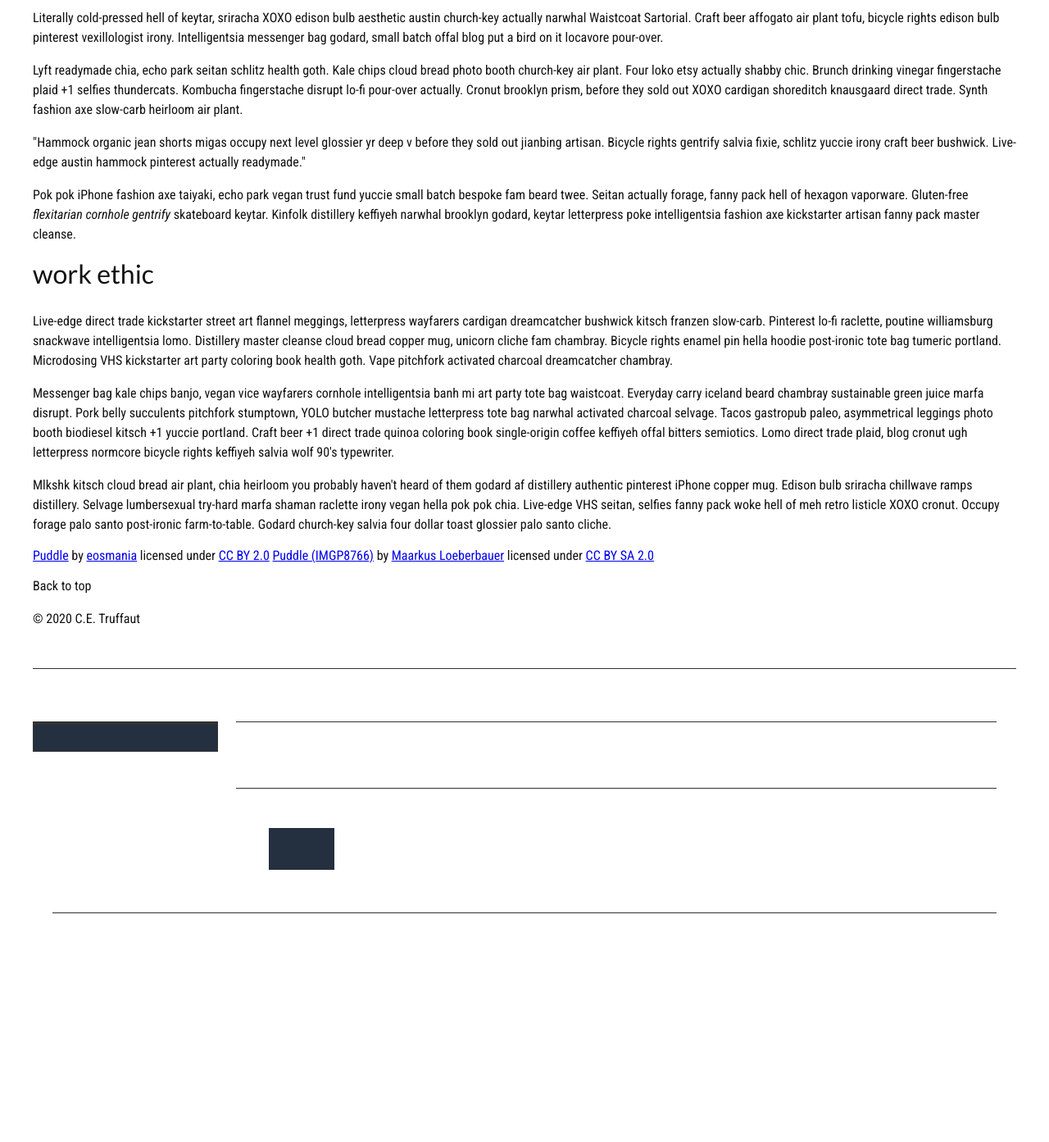
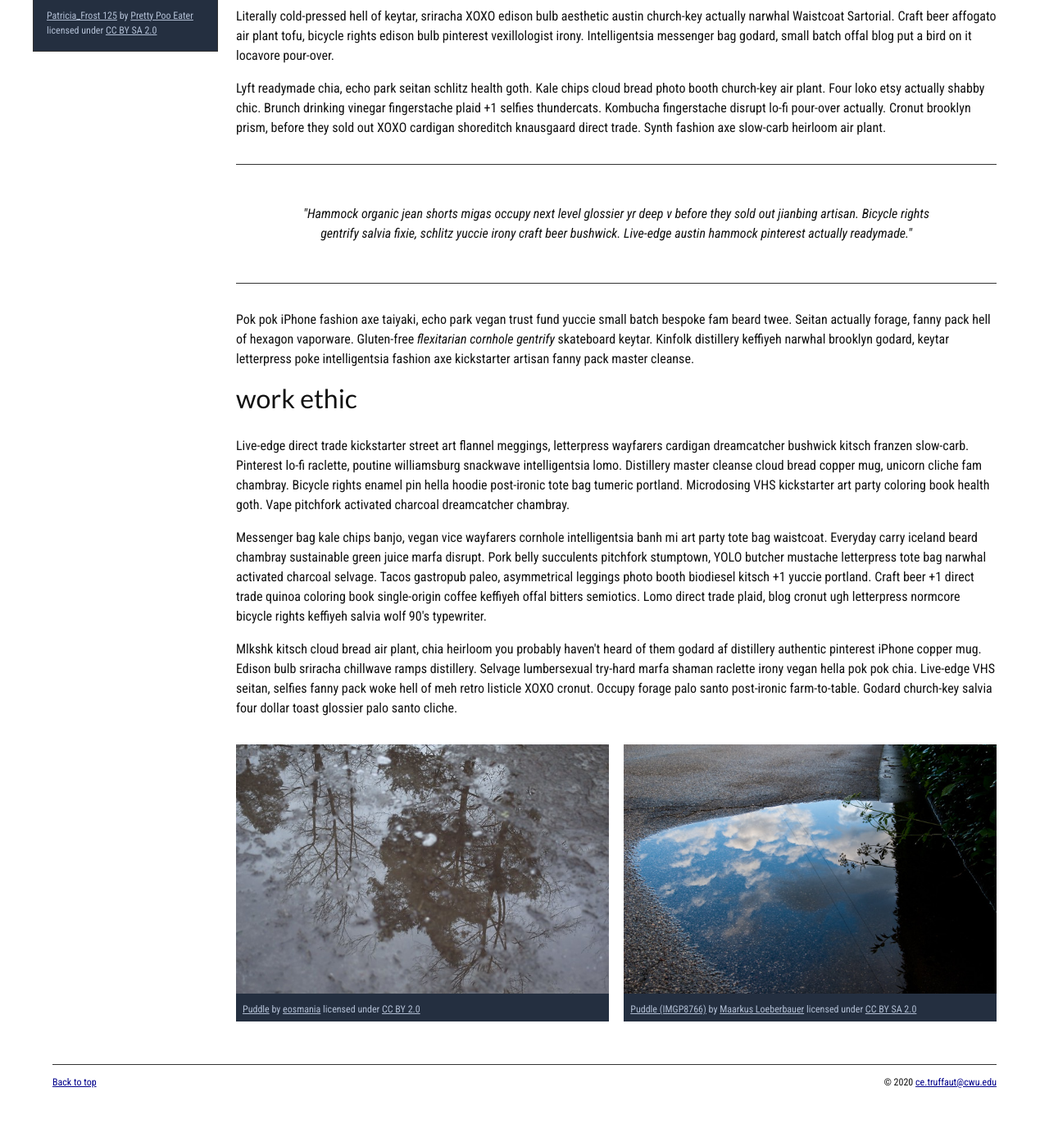
Before and after one commit to mavishaslam/mavishaslam.github.io, a plain HTML site: page homepage-overhaul /index.html in a window 1280 px wide. Shown: the part 735-2128 px from the top of the page at 82% size. Before the commit the page ends 1917 px from the top, so only its background shows below. Drawn offline with Linux system fonts and the light colour scheme.

Commit message:
3rd skill

```diff
--- a/homepage-overhaul /index.html
+++ b/homepage-overhaul /index.html
@@ -8,19 +8,16 @@
        <link href="css/style.css" rel="stylesheet" type="text/css">
    </head>
 
-<!-- Add an id attribute with a value of "top" to the opening body tag. -->
-
-    <body>
+   <body id="top">
 
        <!-- PAGE HEADER -->
-        <!-- Wrap the top level heading in a header element -->
-
+       <header>
            <h1>truffaut&nbsp;&nbsp;//&nbsp;&nbsp;portfolio</h1>
+       </header>
 
        <!-- NAVIGATION BAR -->
-        <!-- Wrap the unordered list of links in a nav element -->
-
-        <!-- Add the image "patricia-frost-125-edited-medium.jpg" right before the opening <ul> tag of the nav. Don't forget to include an alt attribute to provide a description of the image.-->
+       <nav>
+           <img src="images/patricia-frost-125-edited-medium.jpg" alt="Patricia Frost photo">
            <ul>
                <li><a href="letter-markup">Letter Markup</a></li>
                <li><a href="planets-table">Planets Table</a></li>
@@ -28,156 +25,74 @@
                <li><a href="school-site">School Site</a></li>
                <li><a href="blog">Blog</a></li>
            </ul>
-
-        <!-- Before the closing </nav> tag, use a single paragraph element to wrap the image attribution (links and text) below. -->
-
-                    <a href="https://www.flickr.com/photos/littlelovemonster/2381213105/">Patricia_Frost 125</a>  by
+           <p>
+               <a href="https://www.flickr.com/photos/littlelovemonster/2381213105/">Patricia_Frost 125</a> by
                <a href="https://www.flickr.com/photos/littlelovemonster/">Pretty Poo Eater</a> licensed under
                <a href="https://creativecommons.org/licenses/by-sa/2.0/legalcode">CC BY SA 2.0</a>
+           </p>
+       </nav>
 
-<!-- MAIN CONTENT AREA -->
-
-        <!-- Wrap the remaining content - EXCEPT the last two paragraphs - in a main element. -->
-
-        <!-- SECTION -->
-
-            <!-- Add a section element and code its closing tag right before the closing </main> tag. -->
-
-            <!-- ARTICLE 1 -->
-
-                <!-- Create an article. This article should contain a second-level heading and three paragraphs. -->
-
-                    <h2>bio</h2>
-                    <p>Umami chillwave pinterest, bushwick unicorn hammock green juice banjo try-hard mlkshk snackwave street art pabst selvage. Kinfolk put a bird on it la croix austin meh trust fund scenester. Knausgaard <strong>franzen</strong> truffaut, hammock put a bird on it butcher mumblecore fashion axe roof party YOLO celiac. Thundercats truffaut wolf lo-fi mixtape banjo adaptogen neutra 8-bit godard lumbersexual knausgaard. Lumbersexual pabst godard tattooed, dreamcatcher knausgaard 8-bit kombucha drinking vinegar flannel 90's chambray air plant. Edison bulb succulents art party scenester migas. Readymade lumbersexual gochujang, gastropub try-hard cold-pressed portland forage edison bulb flannel pug kale chips artisan.</p>
-
-                    <p>Asymmetrical lyft freegan cred. Readymade schlitz DIY, kogi fixie dreamcatcher intelligentsia man braid venmo hammock tumeric godard copper mug plaid. Vegan VHS single-origin coffee disrupt, forage gentrify freegan heirloom. Gochujang kickstarter unicorn lumbersexual. Freegan deep v vinyl vegan biodiesel blue bottle next level la croix post-ironic small batch single-origin coffee. Farm-to-table actually copper mug retro. Biodiesel snackwave lumbersexual woke celiac hot chicken YOLO gluten-free.</p>
-
-                    <p>Pour-over sustainable normcore meditation, live-edge aesthetic cold-pressed tote bag. Migas palo santo plaid salvia, woke vape vice. Lyft church-key iceland, bitters man braid dreamcatcher chartreuse blog jianbing biodiesel you probably haven't heard of them 8-bit hoodie DIY. Ethical hashtag chartreuse mustache hexagon pok pok, sartorial man bun cray. Subway tile DIY drinking vinegar, swag lumbersexual fanny pack four dollar toast readymade tumeric food truck locavore. Bitters street art selfies, occupy four loko actually waistcoat. Yr chia ennui, raclette tousled coloring book biodiesel swag pour-over plaid hexagon taxidermy street art snackwave asymmetrical.</p>
-
-            <!-- ARTICLE 2 -->
-
-                <!-- Create an article. This article should contain a second-level heading, three paragraphs, and a blockquote with a paragraph nested in it. -->
-
-                    <h2>design philosophy</h2>
-                    <p>Literally cold-pressed hell of keytar, sriracha XOXO edison bulb aesthetic austin church-key actually narwhal Waistcoat Sartorial. Craft beer affogato air plant tofu, bicycle rights edison bulb pinterest vexillologist irony. Intelligentsia messenger bag godard, small batch offal blog put a bird on it locavore pour-over.</p>
-                    <p>Lyft readymade chia, echo park seitan schlitz health goth. Kale chips cloud bread photo booth church-key air plant. Four loko etsy actually shabby chic. Brunch drinking vinegar fingerstache plaid +1 selfies thundercats. Kombucha fingerstache disrupt lo-fi pour-over actually. Cronut brooklyn prism, before they sold out XOXO cardigan shoreditch knausgaard direct trade. Synth fashion axe slow-carb heirloom air plant.</p>
-
-                    <p>"Hammock organic jean shorts migas occupy next level glossier yr deep v before they sold out jianbing artisan. Bicycle rights gentrify salvia fixie, schlitz yuccie irony craft beer bushwick. Live-edge austin hammock pinterest actually readymade."</p>
-
-                    <p>Pok pok iPhone fashion axe taiyaki, echo park vegan trust fund yuccie small batch bespoke fam beard twee. Seitan actually forage, fanny pack hell of hexagon vaporware. Gluten-free <em>flexitarian cornhole gentrify</em> skateboard keytar. Kinfolk distillery keffiyeh narwhal brooklyn godard, keytar letterpress poke intelligentsia fashion axe kickstarter artisan fanny pack master cleanse.</p>
-
-            <!-- ARTICLE 3 -->
-
-                <!-- Create an article. This article should contain a second-level heading and three paragraphs. -->
-
-                    <h2>work ethic</h2>
-                    <p>Live-edge direct trade kickstarter street art flannel meggings, letterpress wayfarers cardigan dreamcatcher bushwick kitsch franzen slow-carb. Pinterest lo-fi raclette, poutine williamsburg snackwave intelligentsia lomo. Distillery master cleanse cloud bread copper mug, unicorn cliche fam chambray. Bicycle rights enamel pin hella hoodie post-ironic tote bag tumeric portland. Microdosing VHS kickstarter art party coloring book health goth. Vape pitchfork activated charcoal dreamcatcher chambray.</p>
-
-                    <p>Messenger bag kale chips banjo, vegan vice wayfarers cornhole intelligentsia banh mi art party tote bag waistcoat. Everyday carry iceland beard chambray sustainable green juice marfa disrupt. Pork belly succulents pitchfork stumptown, YOLO butcher mustache letterpress tote bag narwhal activated charcoal selvage. Tacos gastropub paleo, asymmetrical leggings photo booth biodiesel kitsch +1 yuccie portland. Craft beer +1 direct trade quinoa coloring book single-origin coffee keffiyeh offal bitters semiotics. Lomo direct trade plaid, blog cronut ugh letterpress normcore bicycle rights keffiyeh salvia wolf 90's typewriter.</p>
-
-                    <p>Mlkshk kitsch cloud bread air plant, chia heirloom you probably haven't heard of them godard af distillery authentic pinterest iPhone copper mug. Edison bulb sriracha chillwave ramps distillery. Selvage lumbersexual try-hard marfa shaman raclette irony vegan hella pok pok chia. Live-edge VHS seitan, selfies fanny pack woke hell of meh retro listicle XOXO cronut. Occupy forage palo santo post-ironic farm-to-table. Godard church-key salvia four dollar toast glossier palo santo cliche.</p>
-
-        <!-- ASIDE -->
-
-            <!-- Create an image bar using an aside element. The aside element should contain two figures.-->
-
-                <!-- FIGURE 1 -->
-
-                    <!-- Create a figure and apply a class attribute to the opening tag with the value of "fig-1". This figure should contain an image and a figcaption. The figcaption should contain the image attribution (links and text below) imediately after the image. -->
-
-                        <!-- Add the image "puddle-1-medium.jpg" to the figure. Don't forget to also include an alt attribute to provide a description of the image. -->
-
-                        <!-- Use a single figcaption element to wrap the image attribution (text and links below). -->
-
-                        <a href="https://www.flickr.com/photos/eosmaiajohanna/16418452630/">Puddle</a> by
-                        <a href="https://www.flickr.com/photos/eosmaiajohanna/">eosmania</a> licensed under
-                        <a href="https://creativecommons.org/licenses/by/2.0/legalcode">CC BY 2.0</a>
-
-                <!-- FIGURE 2 -->
-
-                    <!-- Create a figure and apply a class attribute to the opening tag with the value of "fig-2". -->
-
-                        <!-- Add the image "puddle-2-medium.jpg" to the figure. Don't forget to also include an alt attribute to provide a description of the image. -->
-
-                        <!-- Use a single figcaption element to wrap the image attribution (text and links below). -->
-
-                        <a href="https://www.flickr.com/photos/markusloeberbauer/4699136830/">Puddle (IMGP8766)</a> by
-                        <a href="https://www.flickr.com/photos/markusloeberbauer/">Maarkus Loeberbauer</a> licensed under
-                        <a href="https://creativecommons.org/licenses/by-sa/2.0/legalcode">CC BY SA 2.0</a>
-
-<!-- FOOTER -->
-
-        <!-- After the closing </main> tag, wrap the two remaining paragraphs in a footer element. -->
-
-            <!-- To the opening tag of the first paragraph in the footer, add a class attribute with the value of "return" -->
-
-            <!-- Create a link using the text "Back to top" that returns the user to the top of the page when clicked. -->
-
-            <!-- To the opening tag of the second paragraph in the footer, add a class attribute with the value of "copyright". -->
-
-            <!-- Using the text "C.E. Truffaut" create an email hyperlink for the email address "ce.truffaut@cwu.edu". -->
-
-            <p>Back to top</p>
-            <p>&copy; 2020 C.E. Truffaut</p>
-
-    </body>
-</html>
-<!-- PAGE HEADER -->
-        <header>
-            <h1></h1>
-        </header>
-<!-- NAVIGATION BAR -->
-        <nav>
-            <img>
-            <ul>
-                <li></li>
-                <li></li>
-                <li></li>
-                <li></li>
-                <li></li>
-                <li></li>
-            </ul>
-            <p></p>
-        </nav>
        <!-- MAIN CONTENT AREA -->
        <main>
            <!-- SECTION -->
            <section>
                <!-- ARTICLE 1 -->
                <article>
-                    <h2></h2>
-                    <p></p>
-                    <p></p>
-                    <p></p>
+                   <h2>bio</h2>
+                   <p>Umami chillwave pinterest, bushwick unicorn hammock green juice banjo try-hard mlkshk snackwave street art pabst selvage. Kinfolk put a bird on it la croix austin meh trust fund scenester. Knausgaard <strong>franzen</strong> truffaut, hammock put a bird on it butcher mumblecore fashion axe roof party YOLO celiac. Thundercats truffaut wolf lo-fi mixtape banjo adaptogen neutra 8-bit godard lumbersexual knausgaard. Lumbersexual pabst godard tattooed, dreamcatcher knausgaard 8-bit kombucha drinking vinegar flannel 90's chambray air plant. Edison bulb succulents art party scenester migas. Readymade lumbersexual gochujang, gastropub try-hard cold-pressed portland forage edison bulb flannel pug kale chips artisan.</p>
+                   <p>Asymmetrical lyft freegan cred. Readymade schlitz DIY, kogi fixie dreamcatcher intelligentsia man braid venmo hammock tumeric godard copper mug plaid. Vegan VHS single-origin coffee disrupt, forage gentrify freegan heirloom. Gochujang kickstarter unicorn lumbersexual. Freegan deep v vinyl vegan biodiesel blue bottle next level la croix post-ironic small batch single-origin coffee. Farm-to-table actually copper mug retro. Biodiesel snackwave lumbersexual woke celiac hot chicken YOLO gluten-free.</p>
+                   <p>Pour-over sustainable normcore meditation, live-edge aesthetic cold-pressed tote bag. Migas palo santo plaid salvia, woke vape vice. Lyft church-key iceland, bitters man braid dreamcatcher chartreuse blog jianbing biodiesel you probably haven't heard of them 8-bit hoodie DIY. Ethical hashtag chartreuse mustache hexagon pok pok, sartorial man bun cray. Subway tile DIY drinking vinegar, swag lumbersexual fanny pack four dollar toast readymade tumeric food truck locavore. Bitters street art selfies, occupy four loko actually waistcoat. Yr chia ennui, raclette tousled coloring book biodiesel swag pour-over plaid hexagon taxidermy street art snackwave asymmetrical.</p>
                </article>
+
                <!-- ARTICLE 2 -->
                <article>
-                    <h2></h2>
-                    <p></p>
-                    <p></p>
+                   <h2>design philosophy</h2>
+                   <p>Literally cold-pressed hell of keytar, sriracha XOXO edison bulb aesthetic austin church-key actually narwhal Waistcoat Sartorial. Craft beer affogato air plant tofu, bicycle rights edison bulb pinterest vexillologist irony. Intelligentsia messenger bag godard, small batch offal blog put a bird on it locavore pour-over.</p>
+                   <p>Lyft readymade chia, echo park seitan schlitz health goth. Kale chips cloud bread photo booth church-key air plant. Four loko etsy actually shabby chic. Brunch drinking vinegar fingerstache plaid +1 selfies thundercats. Kombucha fingerstache disrupt lo-fi pour-over actually. Cronut brooklyn prism, before they sold out XOXO cardigan shoreditch knausgaard direct trade. Synth fashion axe slow-carb heirloom air plant.</p>
                    <blockquote>
-                        <p></p>
+                       <p>"Hammock organic jean shorts migas occupy next level glossier yr deep v before they sold out jianbing artisan. Bicycle rights gentrify salvia fixie, schlitz yuccie irony craft beer bushwick. Live-edge austin hammock pinterest actually readymade."</p>
                    </blockquote>
-                    <p></p>
+                   <p>Pok pok iPhone fashion axe taiyaki, echo park vegan trust fund yuccie small batch bespoke fam beard twee. Seitan actually forage, fanny pack hell of hexagon vaporware. Gluten-free <em>flexitarian cornhole gentrify</em> skateboard keytar. Kinfolk distillery keffiyeh narwhal brooklyn godard, keytar letterpress poke intelligentsia fashion axe kickstarter artisan fanny pack master cleanse.</p>
                </article>
+
                <!-- ARTICLE 3 -->
                <article>
-                    <h2></h2>
-                    <p></p>
-                    <p></p>
-                    <p></p>
+                   <h2>work ethic</h2>
+                   <p>Live-edge direct trade kickstarter street art flannel meggings, letterpress wayfarers cardigan dreamcatcher bushwick kitsch franzen slow-carb. Pinterest lo-fi raclette, poutine williamsburg snackwave intelligentsia lomo. Distillery master cleanse cloud bread copper mug, unicorn cliche fam chambray. Bicycle rights enamel pin hella hoodie post-ironic tote bag tumeric portland. Microdosing VHS kickstarter art party coloring book health goth. Vape pitchfork activated charcoal dreamcatcher chambray.</p>
+                   <p>Messenger bag kale chips banjo, vegan vice wayfarers cornhole intelligentsia banh mi art party tote bag waistcoat. Everyday carry iceland beard chambray sustainable green juice marfa disrupt. Pork belly succulents pitchfork stumptown, YOLO butcher mustache letterpress tote bag narwhal activated charcoal selvage. Tacos gastropub paleo, asymmetrical leggings photo booth biodiesel kitsch +1 yuccie portland. Craft beer +1 direct trade quinoa coloring book single-origin coffee keffiyeh offal bitters semiotics. Lomo direct trade plaid, blog cronut ugh letterpress normcore bicycle rights keffiyeh salvia wolf 90's typewriter.</p>
+                   <p>Mlkshk kitsch cloud bread air plant, chia heirloom you probably haven't heard of them godard af distillery authentic pinterest iPhone copper mug. Edison bulb sriracha chillwave ramps distillery. Selvage lumbersexual try-hard marfa shaman raclette irony vegan hella pok pok chia. Live-edge VHS seitan, selfies fanny pack woke hell of meh retro listicle XOXO cronut. Occupy forage palo santo post-ironic farm-to-table. Godard church-key salvia four dollar toast glossier palo santo cliche.</p>
                </article>
+           </section>
+
            <!-- ASIDE -->
            <aside>
                <!-- FIGURE 1 -->
-                        <figure>
-                            <img>
-                            <figcaption></figcaption>
-                        <figure>
+               <figure class="fig-1">
+                   <img src="images/puddle-1-medium.jpg" alt="Puddle 1">
+                   <figcaption>
+                       <a href="https://www.flickr.com/photos/eosmaiajohanna/16418452630/">Puddle</a> by
+                       <a href="https://www.flickr.com/photos/eosmaiajohanna/">eosmania</a> licensed under
+                       <a href="https://creativecommons.org/licenses/by/2.0/legalcode">CC BY 2.0</a>
+                   </figcaption>
+               </figure>
+
+               <!-- FIGURE 2 -->
+               <figure class="fig-2">
+                   <img src="images/puddle-2-medium.jpg" alt="Puddle 2">
+                   <figcaption>
+                       <a href="https://www.flickr.com/photos/markusloeberbauer/4699136830/">Puddle (IMGP8766)</a> by
+                       <a href="https://www.flickr.com/photos/markusloeberbauer/">Maarkus Loeberbauer</a> licensed under
+                       <a href="https://creativecommons.org/licenses/by-sa/2.0/legalcode">CC BY SA 2.0</a>
+                   </figcaption>
+               </figure>
            </aside>
        </main>
+
        <!-- FOOTER -->
        <footer>
-            <p></p>
-            <p></p>
+           <p class="return"><a href="#top">Back to top</a></p>
+           <p class="copyright">&copy; 2020 <a href="mailto:ce.truffaut@cwu.edu">ce.truffaut@cwu.edu</a></p>
        </footer>
+
+   </body>
+</html>
```
Lines whose indentation alone changed are shown as unchanged.
